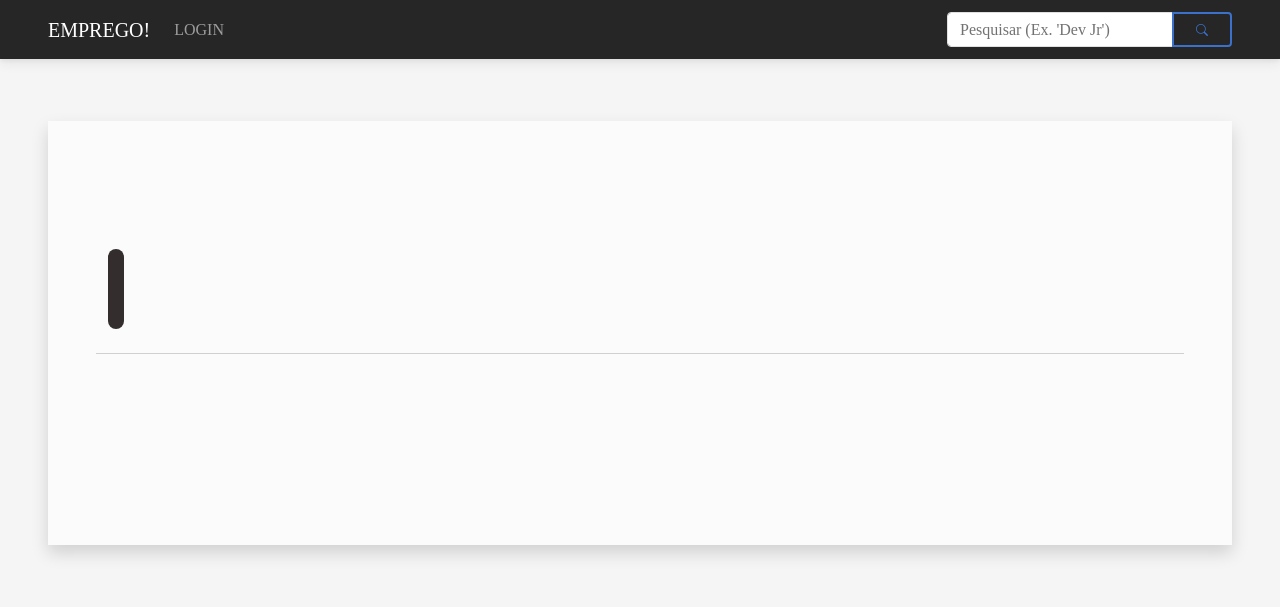
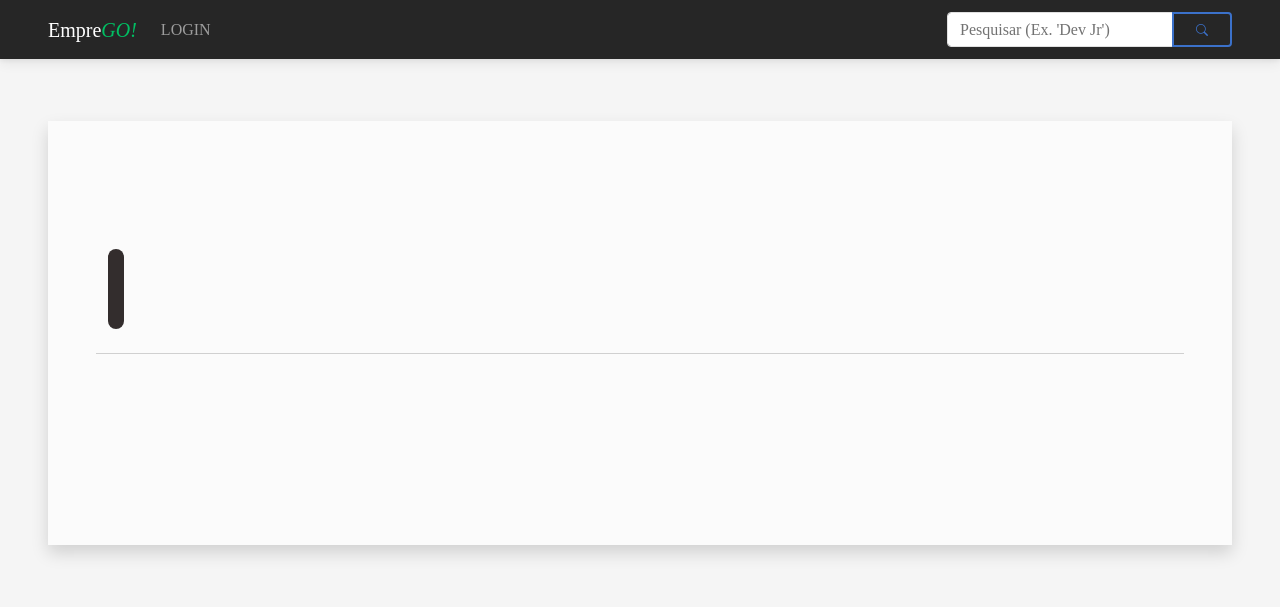
Before and after one commit to pedroeroel/EMPREGO-SENAI, a Python web app: template app/templates/model.html in a window 1280 px wide. Shown: the top 607 px of the page. Run offline with Jinja, Linux system fonts and the light colour scheme; the template is opened without the code that fills it, so the values that code supplies are empty.

Commit message:
README.md

```diff
--- a/app/templates/components/header.html
+++ b/app/templates/components/header.html
@@ -4,7 +4,7 @@
 
     <div class="container-fluid px-4 px-md-5">
 
-      <a class="navbar-brand" href="/">EMPREGO!</a>
+      <a class="navbar-brand fw-medium" href="/">Empre<em style="color: #00bf63">GO!</em></a>
 
       <button
       class="navbar-toggler"
```
Also changed, not shown: README.md.
